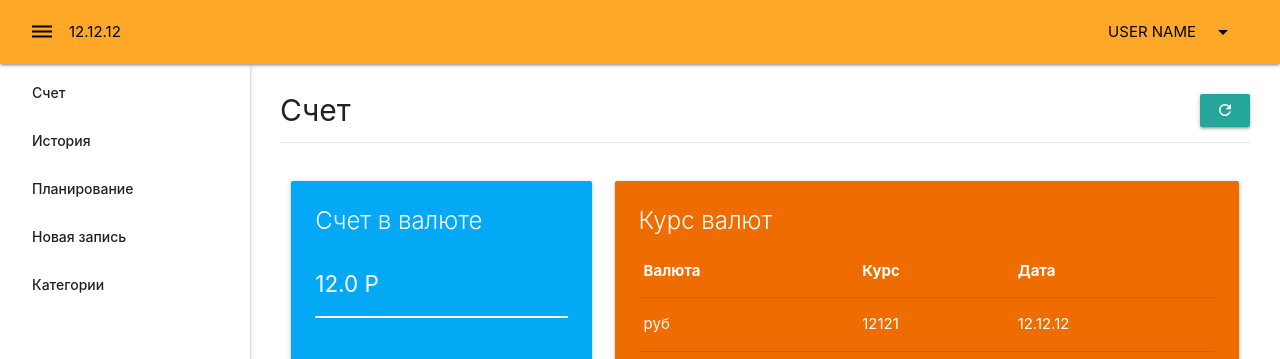
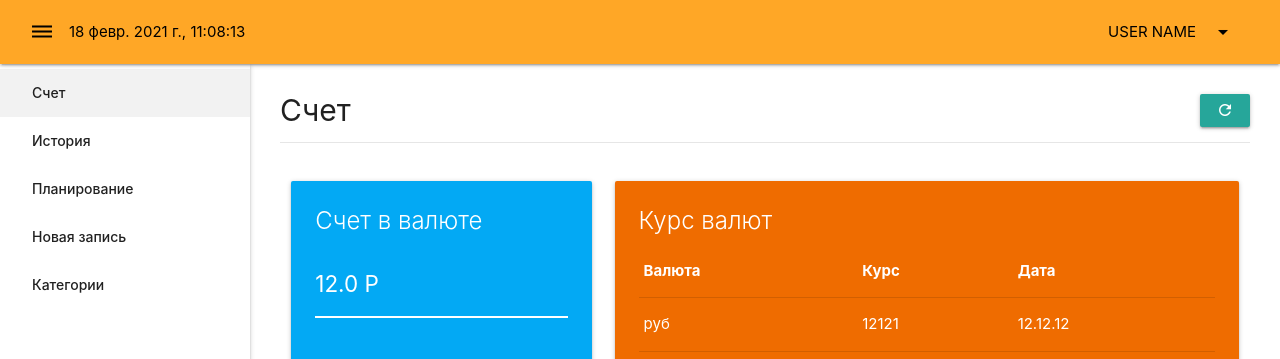
Before and after one commit to khoroshev72/vue-2-crm, a Vue app: page / in a window 1280 px wide. Shown: the top 359 px of the page. Built offline with nearby package versions, Linux system fonts and the light colour scheme.

Commit message:
Main Layout

```diff
--- /dev/null
+++ b/src/components/HelloWorld.vue
@@ -0,0 +1,59 @@
+<template>
+  <div class="hello">
+    <h1>{{ msg }}</h1>
+    <p>
+      For a guide and recipes on how to configure / customize this project,<br>
+      check out the
+      <a href="https://cli.vuejs.org" target="_blank" rel="noopener">vue-cli documentation</a>.
+    </p>
+    <h3>Installed CLI Plugins</h3>
+    <ul>
+      <li><a href="https://github.com/vuejs/vue-cli/tree/dev/packages/%40vue/cli-plugin-babel" target="_blank" rel="noopener">babel</a></li>
+      <li><a href="https://github.com/vuejs/vue-cli/tree/dev/packages/%40vue/cli-plugin-router" target="_blank" rel="noopener">router</a></li>
+      <li><a href="https://github.com/vuejs/vue-cli/tree/dev/packages/%40vue/cli-plugin-vuex" target="_blank" rel="noopener">vuex</a></li>
+    </ul>
+    <h3>Essential Links</h3>
+    <ul>
+      <li><a href="https://vuejs.org" target="_blank" rel="noopener">Core Docs</a></li>
+      <li><a href="https://forum.vuejs.org" target="_blank" rel="noopener">Forum</a></li>
+      <li><a href="https://chat.vuejs.org" target="_blank" rel="noopener">Community Chat</a></li>
+      <li><a href="https://twitter.com/vuejs" target="_blank" rel="noopener">Twitter</a></li>
+      <li><a href="https://news.vuejs.org" target="_blank" rel="noopener">News</a></li>
+    </ul>
+    <h3>Ecosystem</h3>
+    <ul>
+      <li><a href="https://router.vuejs.org" target="_blank" rel="noopener">vue-router</a></li>
+      <li><a href="https://vuex.vuejs.org" target="_blank" rel="noopener">vuex</a></li>
+      <li><a href="https://github.com/vuejs/vue-devtools#vue-devtools" target="_blank" rel="noopener">vue-devtools</a></li>
+      <li><a href="https://vue-loader.vuejs.org" target="_blank" rel="noopener">vue-loader</a></li>
+      <li><a href="https://github.com/vuejs/awesome-vue" target="_blank" rel="noopener">awesome-vue</a></li>
+    </ul>
+  </div>
+</template>
+
+<script>
+export default {
+  name: 'HelloWorld',
+  props: {
+    msg: String
+  }
+}
+</script>
+
+<!-- Add "scoped" attribute to limit CSS to this component only -->
+<style scoped>
+h3 {
+  margin: 40px 0 0;
+}
+ul {
+  list-style-type: none;
+  padding: 0;
+}
+li {
+  display: inline-block;
+  margin: 0 10px;
+}
+a {
+  color: #42b983;
+}
+</style>
--- /dev/null
+++ b/src/components/app/Navbar.vue
@@ -0,0 +1,67 @@
+<template>
+  <nav class="navbar orange lighten-1">
+    <div class="nav-wrapper">
+      <div class="navbar-left">
+        <a href="#" @click.prevent="$emit('click')">
+          <i class="material-icons black-text">dehaze</i>
+        </a>
+        <span class="black-text">{{ date | dateFilter }}</span>
+      </div>
+
+      <ul class="right hide-on-small-and-down">
+        <li>
+          <a class="dropdown-trigger black-text" href="#" data-target="dropdown" ref="dropdown">
+            USER NAME
+            <i class="material-icons right">arrow_drop_down</i>
+          </a>
+
+          <ul id='dropdown' class='dropdown-content'>
+            <li>
+              <router-link to="/profile" class="black-text">
+                <i class="material-icons">account_circle</i>Профиль
+              </router-link>
+            </li>
+            <li class="divider" tabindex="-1"></li>
+            <li>
+              <a href="#" @click.prevent="logout" class="black-text">
+                <i class="material-icons">assignment_return</i>Выйти
+              </a>
+            </li>
+          </ul>
+        </li>
+      </ul>
+    </div>
+  </nav>
+</template>
+
+<script>
+export default {
+  emits: ['click'],
+  data() {
+    return {
+      date: new Date(),
+      interval: null
+    }
+  },
+  methods: {
+    logout() {
+      this.$router.push('/login?message=logout')
+    }
+  },
+  mounted() {
+    this.interval = setInterval(() => this.date = new Date(), 1000)
+    this.dropdown = M.Dropdown.init(this.$refs.dropdown)
+  },
+  beforeDestroy() {
+    this.interval = null
+    const dropdown = M.Dropdown.getInstance(this.$refs.dropdown)
+    if (dropdown && dropdown.destroy) {
+      dropdown.destroy()
+    }
+  }
+}
+</script>
+
+<style>
+
+</style>
--- /dev/null
+++ b/src/components/app/Sidebar.vue
@@ -0,0 +1,39 @@
+<template>
+  <ul :class="['sidenav app-sidenav', { open: !value }]">
+    <router-link
+      v-for="l in links"
+      :key="l.url"
+      custom
+      :to="l.url"
+      :exact="l.exact"
+      v-slot="{ navigate, isActive }">
+      <li :class="{ active: isActive }">
+        <a
+          href="#"
+          @click="navigate"
+          class="waves-effect waves-orange pointer">
+        {{l.title}}
+        </a>
+      </li>
+    </router-link>
+  </ul>
+</template>
+
+<script>
+export default {
+  props: ['value'],
+  data: () => ({
+    links: [
+      {'title': 'Счет', url: '/', exact: true},
+      {'title': 'История', url: '/history'},
+      {'title': 'Планирование', url: '/planning'},
+      {'title': 'Новая запись', url: '/records'},
+      {'title': 'Категории', url: '/categories'},
+    ]
+  })
+}
+</script>
+
+<style>
+
+</style>
--- /dev/null
+++ b/src/filters/dateFilter.js
@@ -0,0 +1,8 @@
+const options = {
+  year: 'numeric', month: 'short', day: 'numeric',
+  hour: '2-digit', minute: '2-digit', second: '2-digit',
+};
+
+export default function dateFilter(value, locale = 'ru-RU') {
+  return new Intl.DateTimeFormat(locale, options).format(value)
+}
--- a/src/layouts/MainLayout.vue
+++ b/src/layouts/MainLayout.vue
@@ -1,81 +1,36 @@
 <template>
     <div>
         <div class="app-main-layout">
-            <nav class="navbar orange lighten-1">
-                <div class="nav-wrapper">
-                    <div class="navbar-left">
-                        <a href="#">
-                            <i class="material-icons black-text">dehaze</i>
-                        </a>
-                        <span class="black-text">12.12.12</span>
-                    </div>
 
-                    <ul class="right hide-on-small-and-down">
-                        <li>
-                            <a
-                                    class="dropdown-trigger black-text"
-                                    href="#"
-                                    data-target="dropdown"
-                            >
-                                USER NAME
-                                <i class="material-icons right">arrow_drop_down</i>
-                            </a>
+            <navbar @click="isOpen = !isOpen" />
 
-                            <ul id='dropdown' class='dropdown-content'>
-                                <li>
-                                    <a href="#" class="black-text">
-                                        <i class="material-icons">account_circle</i>Профиль
-                                    </a>
-                                </li>
-                                <li class="divider" tabindex="-1"></li>
-                                <li>
-                                    <a href="#" class="black-text">
-                                        <i class="material-icons">assignment_return</i>Выйти
-                                    </a>
-                                </li>
-                            </ul>
-                        </li>
-                    </ul>
-                </div>
-            </nav>
+            <sidebar v-model="isOpen" />
 
-            <ul class="sidenav app-sidenav open">
-                <li>
-                    <a href="#" class="waves-effect waves-orange pointer">Счет</a>
-                </li>
-                <li>
-                    <a href="#" class="waves-effect waves-orange pointer">История</a>
-                </li>
-                <li>
-                    <a href="#" class="waves-effect waves-orange pointer">Планирование</a>
-                </li>
-                <li>
-                    <a href="#" class="waves-effect waves-orange pointer">Новая запись</a>
-                </li>
-                <li>
-                    <a href="#" class="waves-effect waves-orange pointer">Категории</a>
-                </li>
-            </ul>
-
-            <main class="app-content">
+            <main :class="['app-content', {full: isOpen}]">
                 <div class="app-page">
                     <slot/>
                 </div>
             </main>
 
             <div class="fixed-action-btn">
-                <a class="btn-floating btn-large blue" href="#">
+                <router-link to="/records" class="btn-floating btn-large blue">
                     <i class="large material-icons">add</i>
-                </a>
+                </router-link>
             </div>
         </div>
     </div>
 </template>
 
 <script>
+import Navbar from '../components/app/Navbar.vue'
+import Sidebar from '../components/app/Sidebar.vue'
   export default {
+  components: { Navbar, Sidebar },
+    data: () => ({
+        isOpen: false
+    })
 
-  }
+}
 </script>
 
 <style scoped>
--- a/src/main.js
+++ b/src/main.js
@@ -4,8 +4,10 @@
 import router from './router'
 import store from './store'
 import 'materialize-css/dist/js/materialize'
+import dateFilter from './filters/dateFilter'
 
 Vue.config.productionTip = false
+Vue.filter('dateFilter', dateFilter)
 
 new Vue({
   router,
--- a/src/router/index.js
+++ b/src/router/index.js
@@ -83,6 +83,8 @@
 const router = new VueRouter({
   mode: 'history',
   base: process.env.BASE_URL,
+  linkActiveClass: 'active',
+  linkExactActiveClass: 'active',
   routes
 })
 
--- /dev/null
+++ b/src/views/About.vue
@@ -0,0 +1,5 @@
+<template>
+  <div class="about">
+    <h1>This is an about page</h1>
+  </div>
+</template>
```
Also changed, not shown: src/assets/logo.png (added).
